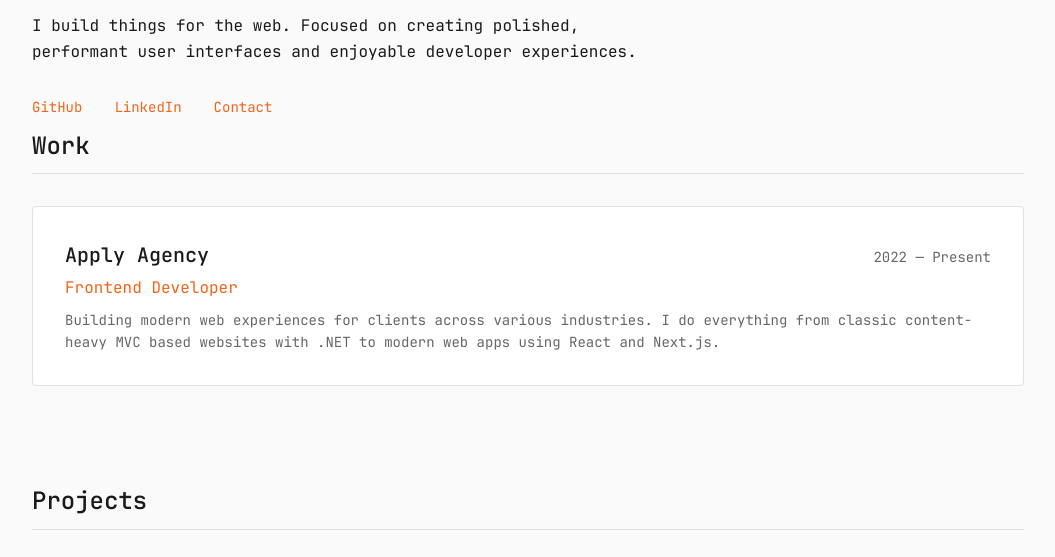
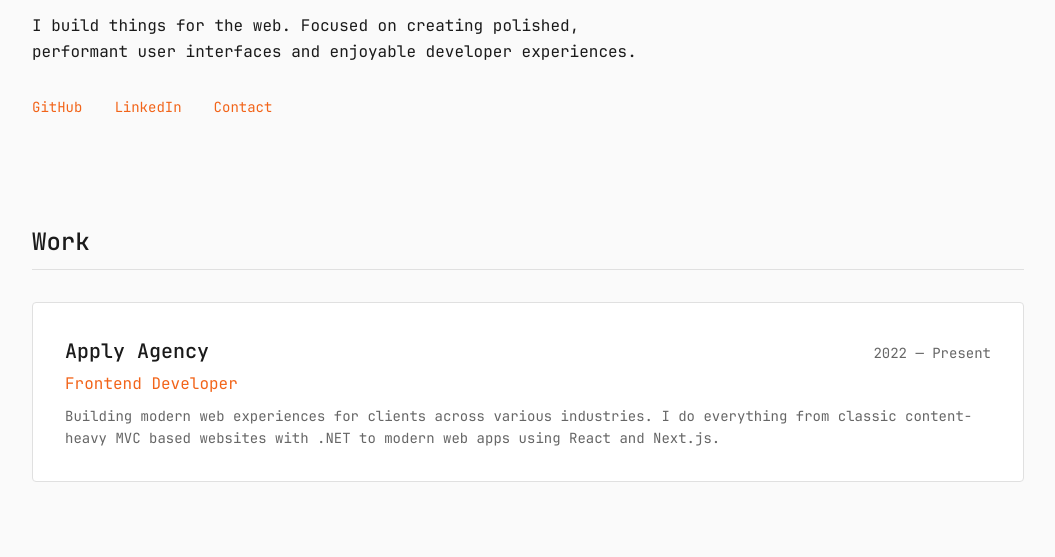
Before and after one commit to JonasPalms/palmo, an Astro site: page / in a window 1280 px wide. Shown: the part 243-800 px from the top of the page, without its empty margins (112-1167 px from the left). Built offline with nearby package versions, Linux system fonts and the light colour scheme; Astro itself is replaced by a stand-in of ours.

Commit message:
Add spacing above work section

```diff
--- a/src/pages/index.astro
+++ b/src/pages/index.astro
@@ -122,6 +122,7 @@ const featuredProjects = projects
 
   /* Work Section */
   .work {
+    margin-top: var(--space-2xl);
     padding-bottom: var(--space-2xl);
   }
 
```
